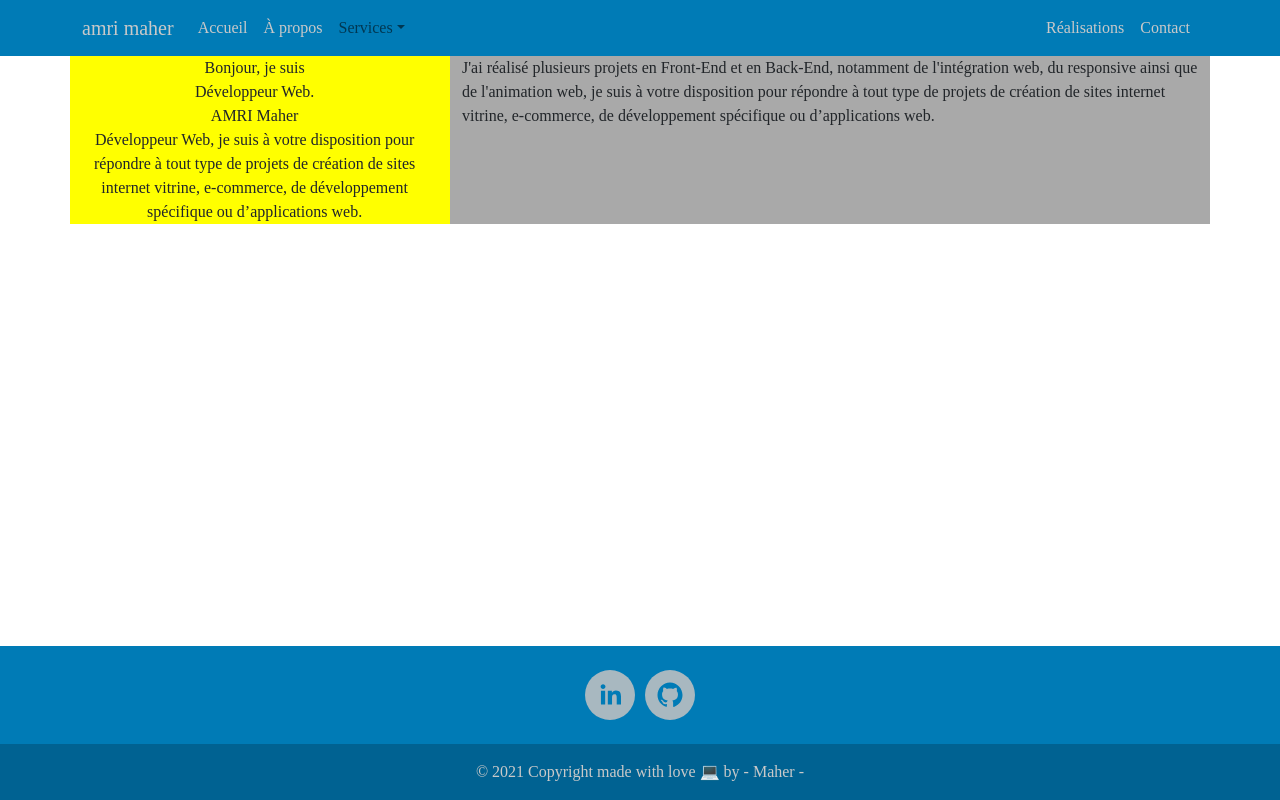
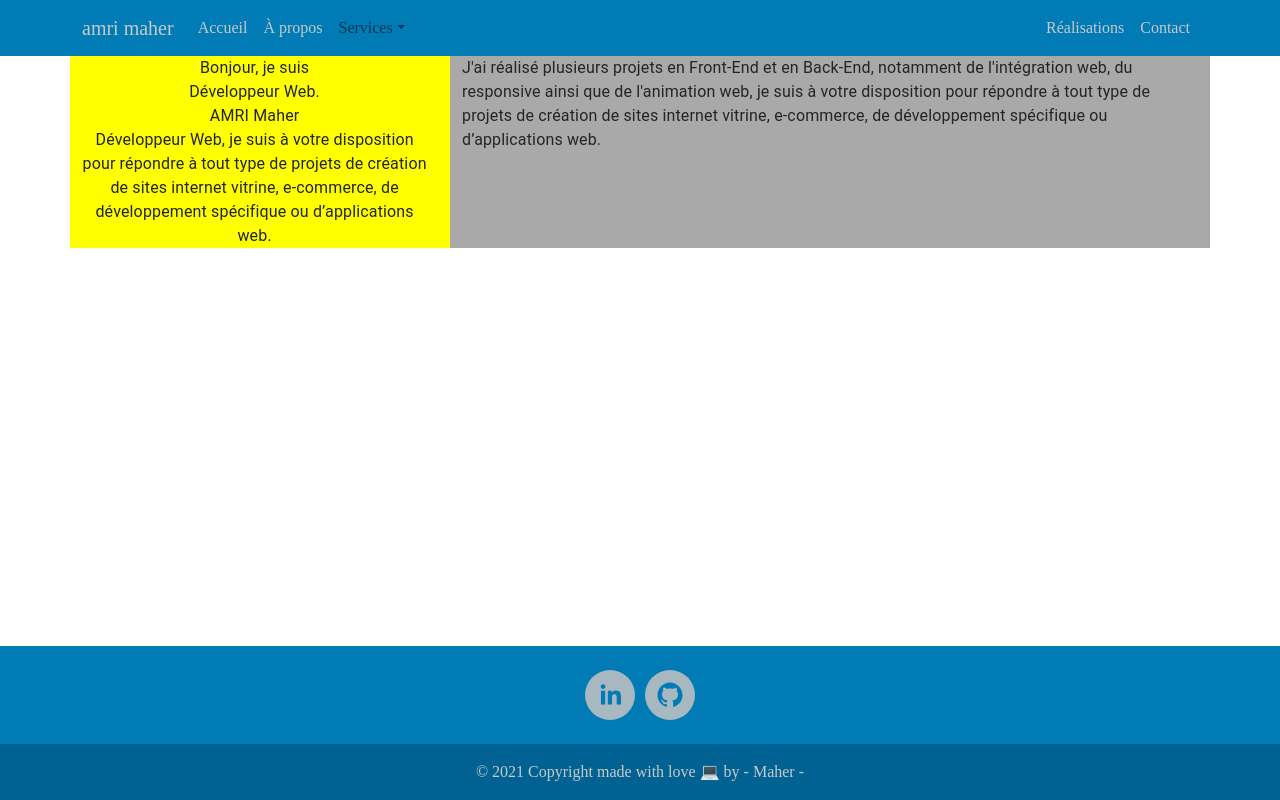
Before and after one commit to amri-coder/siteperso, a React (Create React App) app: page / in a window 1280 px wide. Built offline with nearby package versions, Linux system fonts and the light colour scheme; a web font is replaced by a local one.

Commit message:
projet perso

```diff
--- a/package.json
+++ b/package.json
@@ -5,6 +5,9 @@
   "dependencies": {
     "@emotion/react": "^11.4.1",
     "@emotion/styled": "^11.3.0",
+    "@material-ui/core": "^4.12.3",
+    "@material-ui/icons": "^4.11.2",
+    "@material-ui/lab": "^4.0.0-alpha.60",
     "@mui/icons-material": "^5.0.0",
     "@mui/material": "^5.0.0",
     "@testing-library/jest-dom": "^5.14.1",
--- a/src/components/Accueil/Accueil.jsx
+++ b/src/components/Accueil/Accueil.jsx
@@ -1,32 +1,48 @@
 import React from 'react';
 import './Accueil.css';
 import {Container, Row, Col} from 'react-bootstrap';
+import Typography from '@mui/material/Typography';
 
 
-const Accueil = () => {
+
+function Accueil (){
+
     return (
         <div className="accueil">
 
             <Container>
 
                 <Row className="acc">
+
                     <Col sm={4} className="col1">
-                        <div>
+
+                        <Typography>
                         Bonjour, je suis
-                        </div>
-                        <div>
+                        </Typography>
+
+                        <Typography>
                         Développeur Web.
-                        </div>
-                        <div>
+                        </Typography>
+
+                        <Typography>
                         AMRI Maher
-                        </div>
-                        <div>
+                        </Typography>
+
+                        <Typography>
                         Développeur Web, je suis à votre disposition pour répondre à tout type de projets de création de sites internet vitrine, e-commerce, de développement spécifique ou d’applications web.
-                        </div>
+                        </Typography>
+
+
                     </Col>
+
                     <Col sm={8} className="col2">
-                        J'ai réalisé plusieurs projets en Front-End et en Back-End, notamment de l'intégration web, du responsive ainsi que de l'animation web,  je suis à votre disposition pour répondre à tout type de projets de création de sites internet vitrine, e-commerce, de développement spécifique ou d’applications web.
+
+                        <Typography variant='body1'>
+                            J'ai réalisé plusieurs projets en Front-End et en Back-End, notamment de l'intégration web, du responsive ainsi que de l'animation web,  je suis à votre disposition pour répondre à tout type de projets de création de sites internet vitrine, e-commerce, de développement spécifique ou d’applications web.
+                        </Typography>
+
                     </Col>
+
                 </Row>
 
             </Container>
--- a/src/components/Header/Header.jsx
+++ b/src/components/Header/Header.jsx
@@ -1,5 +1,5 @@
 import React from 'react'
-import {Link, Route} from 'react-router-dom';
+import {Link} from 'react-router-dom';
 import Navbar from 'react-bootstrap/Navbar'
 import {Container, Nav, NavDropdown} from 'react-bootstrap'
 
```
Also changed, not shown: 1 other file (tests, documents, lock files or other folders).
